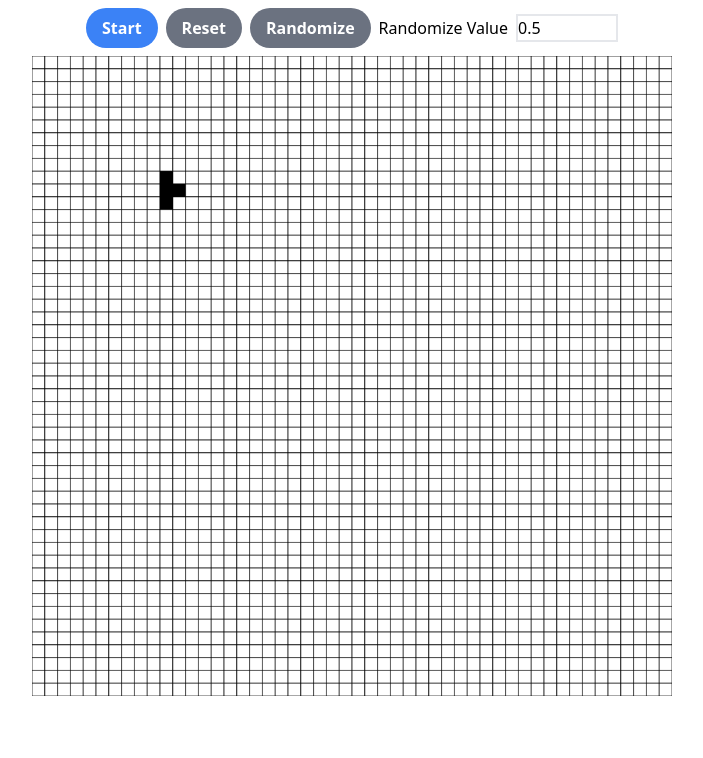
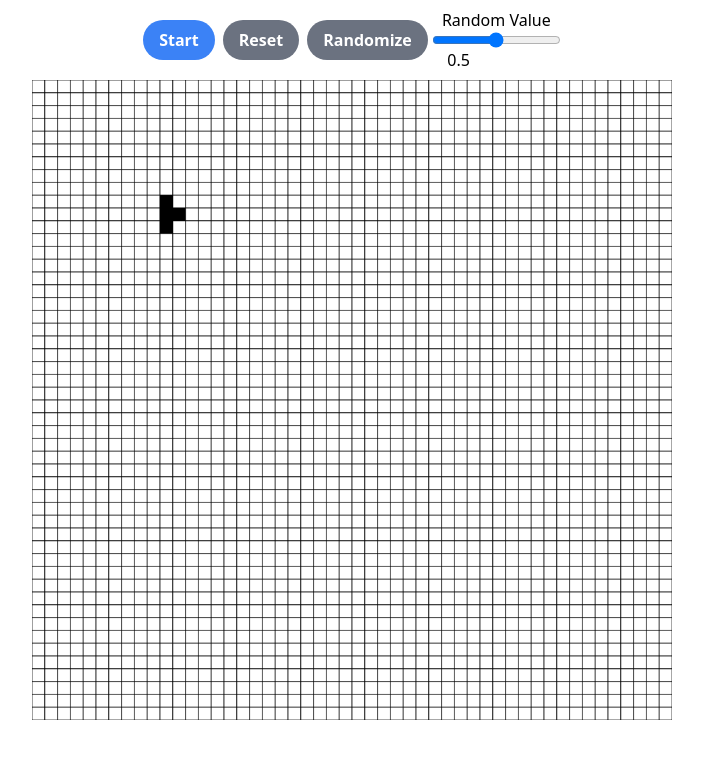
Before and after one commit to Mammamu4/Game-Of-life, a website: page src/index.html in a window 1280 px wide. Shown: the whole page, without its empty margins (288-991 px from the left). Drawn offline with Linux system fonts and the light colour scheme.

Commit message:
added random value slider and input field

```diff
--- a/src/game.js
+++ b/src/game.js
@@ -93,11 +93,22 @@ resetButton.addEventListener("click", () => {
   clearGrid();
 });
 
+const randomValueSlider = document.getElementById("randomValueSlider");
+const randomValue = document.getElementById("randomValue");
+
+randomValueSlider.addEventListener("input", () => {
+  randomValue.value = randomValueSlider.value;
+});
+
+randomValue.addEventListener("input", () => {
+  randomValueSlider.value = randomValue.value;
+});
+
 const randomizeButton = document.getElementById("randomizeButton");
 randomizeButton.addEventListener("click", () => {
   for (let row = 0; row < rows; row++) {
     for (let col = 0; col < cols; col++) {
-      let val = document.getElementById("numberValue").value;
+      let val = document.getElementById("randomValueSlider").value;
       grid[row][col] = Math.random() < val ? 1 : 0;
     }
   }
--- a/src/index.html
+++ b/src/index.html
@@ -22,14 +22,35 @@
         >
           Reset
         </button>
+        <div class="flex gap-1 items-center">
           <button
             id="randomizeButton"
             class="bg-gray-500 hover:bg-gray-700 text-white font-bold py-2 px-4 rounded-full"
           >
             Randomize
           </button>
-        <label for="numberValue">Randomize Value</label>
-        <input id="numberValue" type="number" name="randomValue" value="0.5" class="border-2" step="0.05" min="0" max="1" />
+          <div class="flex flex-col items-center">
+            <label for="randomValueSlider">Random Value</label>
+            <input
+              type="range"
+              min="0"
+              max="1"
+              step="0.01"
+              value="0.5"
+              class="slider"
+              id="randomValueSlider"
+            />
+            <input
+              type="number"
+              name="randomValue"
+              id="randomValue"
+              value="0.5"
+              min="0"
+              max="1"
+              step="0.05"
+            />
+          </div>
+        </div>
       </div>
       <canvas id="gridCavas" class="w-1/2"></canvas>
     </div>
```
Also changed, not shown: src/output.css. Lines whose indentation alone changed are shown as unchanged.
